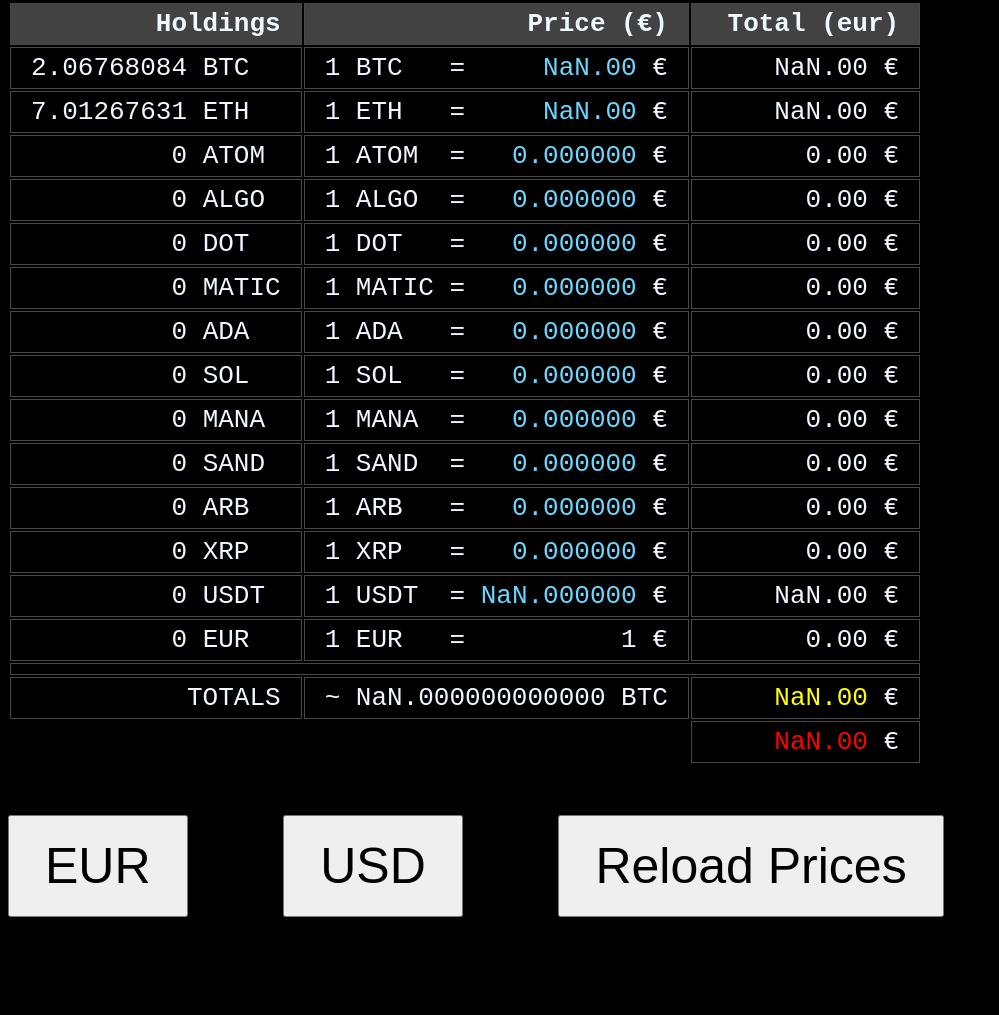
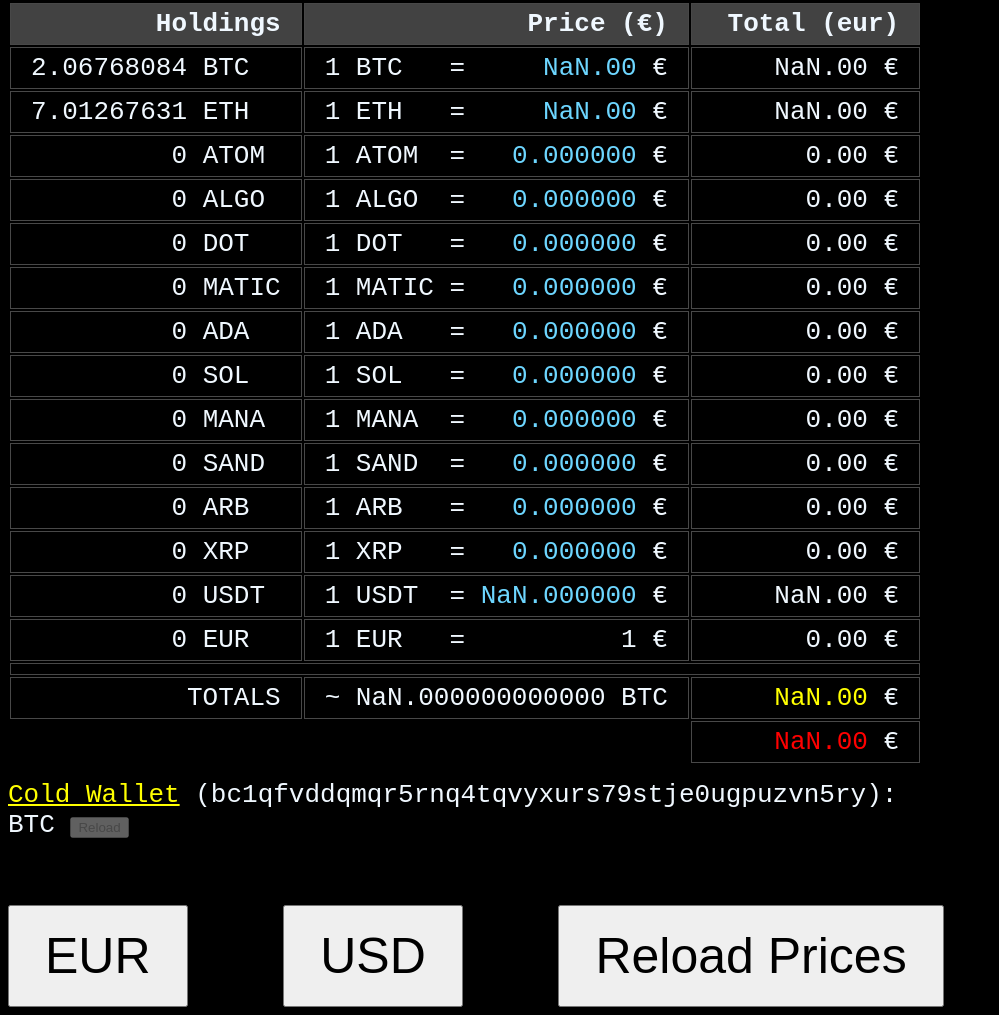
Before and after one commit to joelbarba/jb-crypto-portfolio, a website: page mob.html in a window 1280 px wide. Shown: the part 128-1143 px from the top of the page, without its empty margins (0-999 px from the left). Before the commit the page ends 1053 px from the top, so only its background shows below. Drawn offline with Linux system fonts and the light colour scheme; no server answers.

Commit message:
add cold wallet checkup 3

```diff
--- a/mob.html
+++ b/mob.html
@@ -9,6 +9,7 @@
 <body>
 <!--<h1>JB Online Portfolio</h1>-->
 <h1 style="text-align: center;" id="main-btc-usd">1 BTC = ???</h1>
+<h1 id="cold-wallet-warning" style="color: red; display: none;">WARNING!!!!! Cold Wallet ALERT!!!</h1>
 
 <!--<button id="btn-stop">⏹</button>-->
 <button style="display: none;" id="btn-copy-clipboard">Copy to clipboard</button>
@@ -138,6 +139,16 @@
   </tr>
 </table>
 
+<div style="margin: 15px 0px;">
+  <span><a href="https://btc1.trezor.io/address/bc1qfvddqmqr5rnq4tqvyxurs79stje0ugpuzvn5ry" target="_blank" style="color: yellow;">
+    Cold Wallet</a> (bc1qfvddqmqr5rnq4tqvyxurs79stje0ugpuzvn5ry):
+  </span>
+  <span id="cold-wallet-balance" style="color: #5aff0a;"></span>
+  <br>
+  <span> BTC</span>
+  <button id="cold-wallet-btn">Reload</button>
+</div>
+
 <div style="padding: 15px 0 0 5px; font-size: 45px; display: none;">
   <label for="usd-check">USD</label>
   <input type="checkbox" id="usd-check" name="usd-check" style="height: 45px; width: 45px;">
```
